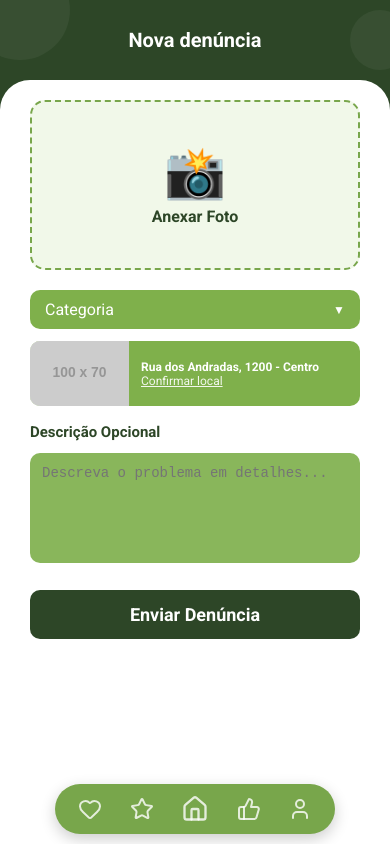
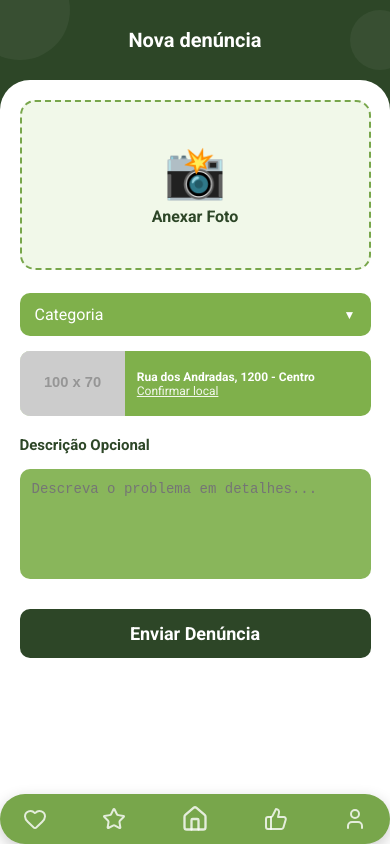
Before and after one commit to iamvitoria/TCC, a React (Vite) app in the folder ecomonitor/: page /denuncia in a window 390 px wide. Built offline with nearby package versions, Linux system fonts and the light colour scheme.

Commit message:
fix: edit responsivity

```diff
--- a/ecomonitor/src/components/Navbar/Navbar.css
+++ b/ecomonitor/src/components/Navbar/Navbar.css
@@ -1,11 +1,10 @@
 .navbar-container {
-  bottom: 15px;
+  position: fixed;
+  bottom: env(safe-area-inset-bottom, 20px);
   left: 50%;
   transform: translateX(-50%);
-  z-index: 9999;
-  width: 70%;
-  max-width: 280px;
-  height: 60px;
+  width: 95%;
+  z-index: 10000;
 }
 
 .navbar-content {
--- a/ecomonitor/src/components/PageLayout/PageLayout.jsx
+++ b/ecomonitor/src/components/PageLayout/PageLayout.jsx
@@ -13,7 +13,9 @@ const PageLayout = ({ title, children }) => {
             borderTopLeftRadius: "30px",
             borderTopRightRadius: "30px",
             overflowY: "auto",
-        position: "relative"
+            display: "flex",
+            flexDirection: "column",
+            width: "100%",
         }}>
             {children}
         </div>
--- a/ecomonitor/src/pages/Report.jsx
+++ b/ecomonitor/src/pages/Report.jsx
@@ -6,12 +6,12 @@ const Report = () => {
   const containerStyle = {
     display: "flex",
     flexDirection: "column",
-    padding: "20px 30px 80px 30px",
-    gap: "12px",
-    height: "100%",
-    overflowY: "auto",
-    boxSizing: "border-box"
-  };
+    padding: "20px 5%",
+    gap: "15px",
+    flex: 1,
+    paddingBottom: "120px",
+    boxSizing: "border-box",
+    };
 
   const uploadBoxStyle = {
     border: "2px dashed #78A64B",
@@ -29,17 +29,17 @@ const Report = () => {
   };
 
   const inputStyle = {
+    width: "100%",
     backgroundColor: "#7FB04B",
     color: "white",
     border: "none",
     borderRadius: "10px",
-    padding: "10px 15px",
-    fontSize: "16px",
+    padding: "12px 15px",
+    fontSize: "1rem",
     display: "flex",
     justifyContent: "space-between",
     alignItems: "center",
-    width: "100%",
-    cursor: "pointer"
+    boxSizing: "border-box"
   };
 
   const locationCardStyle = {
```
Lines whose indentation alone changed are shown as unchanged.
